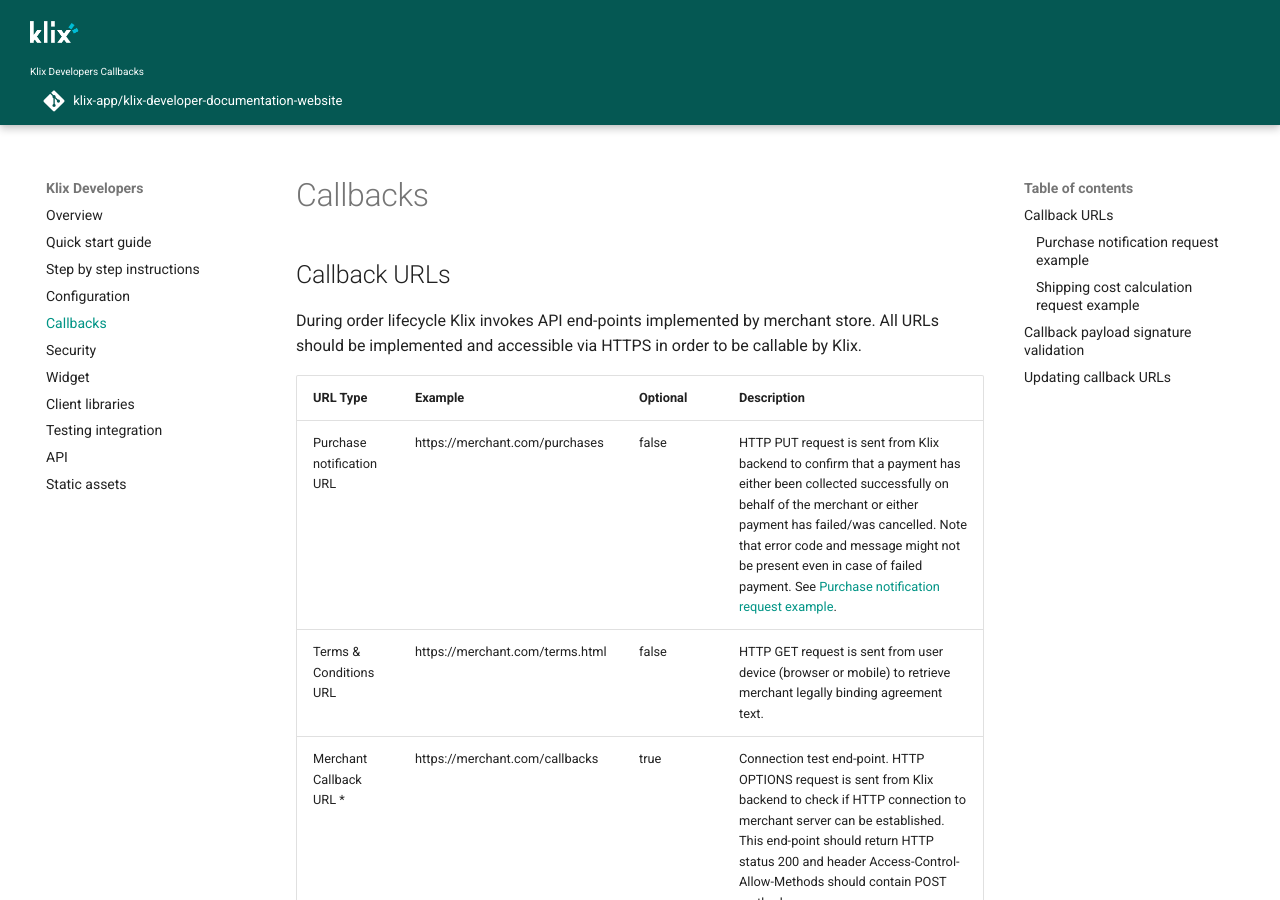
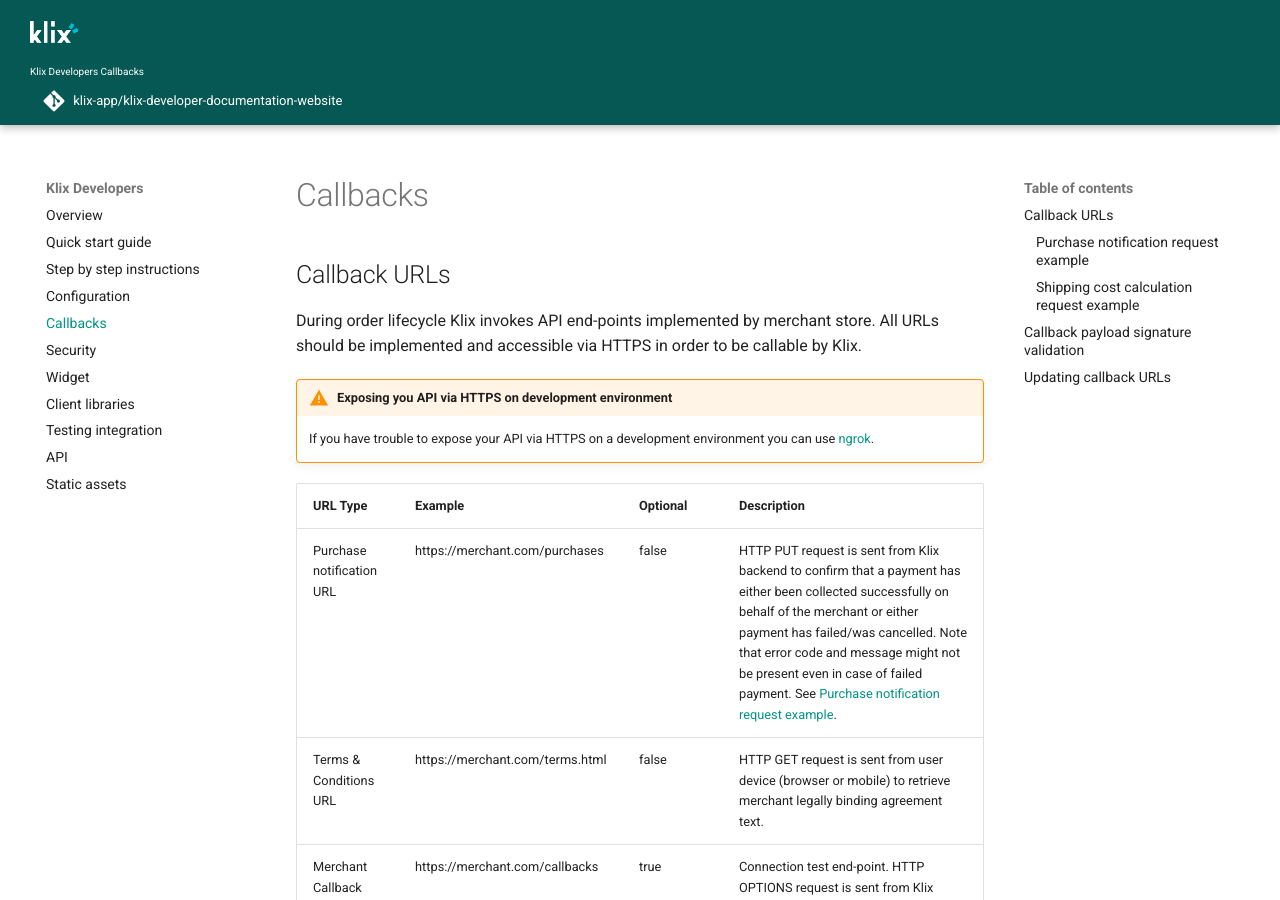
Before and after one commit to klix-app/klix-developer-documentation-website, an MkDocs documentation site: the page built from docs/callbacks.md, in a window 1280 px wide and 900 px high. Built offline with MkDocs 1.6.1 and Material for MkDocs 9.7.7, drawn with Linux system fonts in a browser that asks for light colours; a script that is not in the unit is left out; comment, search, counter and statistics services are not loaded; some of the changed text lies outside the part shown.

Commit message:
Add note about ngrok possible usage on development environment

````diff
--- a/docs/callbacks.md
+++ b/docs/callbacks.md
@@ -3,6 +3,9 @@
 ## Callback URLs
 
 During order lifecycle Klix invokes API end-points implemented by merchant store. All URLs should be implemented and accessible via HTTPS in order to be callable by Klix.
+
+!!! Warning "Exposing you API via HTTPS on development environment"
+    If you have trouble to expose your API via HTTPS on a development environment you can use [ngrok](https://ngrok.com).
 
 | URL Type                      | Example                            | Optional | Description
 |-------------------------------|------------------------------------|----------|---------------------------------------------------------------------------------------------------------------------------------------------------------------------------------------------------------------------------------------------------------------------------------------------------------------------------------------------------------------------------------------|
@@ -14,7 +17,7 @@
 
 ### Purchase notification request example
 
-HTTP status code 200 should be returned by this API end-point otherwise Klix server will retry to send notification multiple times. In order to ensure that a purchase notification was sent by Klix and request was not altered it's important to [check request signature](#Callback-payload-signature-validation). In case of successfull payment `"status"` field value is `"PAID"` and order in merchant web shop can be marked as paid.
+HTTP status code 200 should be returned by this API end-point otherwise Klix server will retry to send notification multiple times. In order to ensure that a purchase notification was sent by Klix and request was not altered it's important to [check a request signature](#Callback-payload-signature-validation). In case of a successfull payment `"status"` field value is `"PAID"` and order in merchant web shop can be marked as paid.
 
 ```bash
 #!/bin/bash
````
